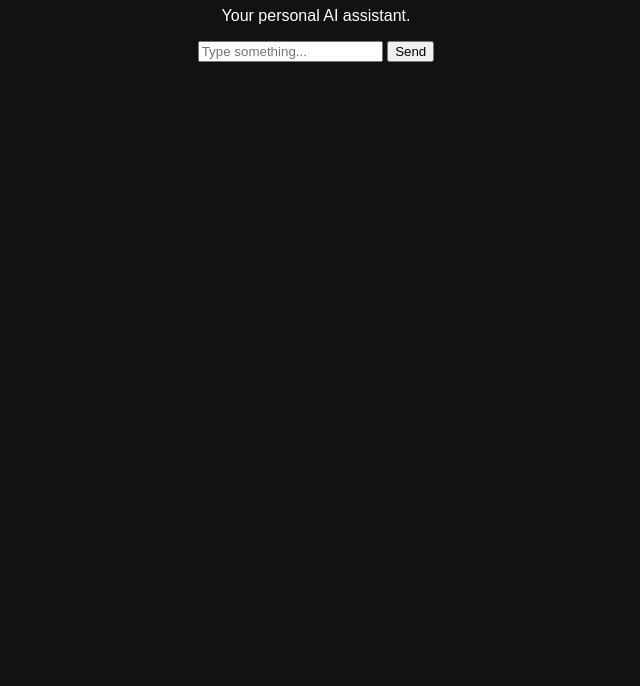
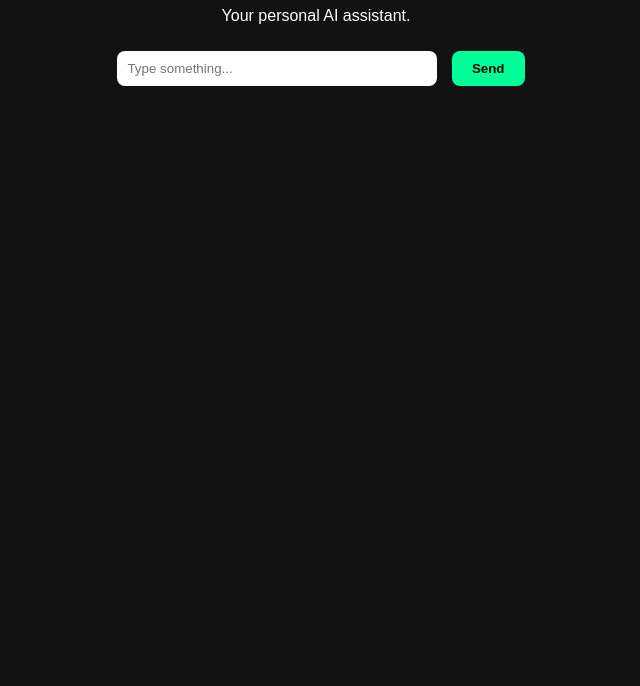
Before and after one commit to FearlessAi-Coder/FearlessAI, a plain HTML site: page app/index.html in a window 1280 px wide. Shown: the part 114-800 px from the top of the page, without its empty margins (324-964 px from the left). Drawn offline with Linux system fonts and the light colour scheme.

Commit message:
Update style.css

```diff
--- a/app/style.css
+++ b/app/style.css
@@ -1,7 +1,7 @@
 body {
-  font-family: Arial, sans-serif;
     background-color: #121212;
     color: white;
+    font-family: Arial, sans-serif;
     text-align: center;
     margin: 0;
     padding: 40px;
@@ -10,3 +10,30 @@ body {
 h1 {
     color: #00ff99;
 }
+
+input {
+    width: 300px;
+    padding: 10px;
+    margin: 10px;
+    border-radius: 8px;
+    border: none;
+}
+
+button {
+    padding: 10px 20px;
+    border: none;
+    border-radius: 8px;
+    background-color: #00ff99;
+    color: black;
+    font-weight: bold;
+    cursor: pointer;
+}
+
+button:hover {
+    background-color: #00cc77;
+}
+
+#output {
+    margin-top: 20px;
+    font-size: 18px;
+}
```
Lines whose indentation alone changed are shown as unchanged.
